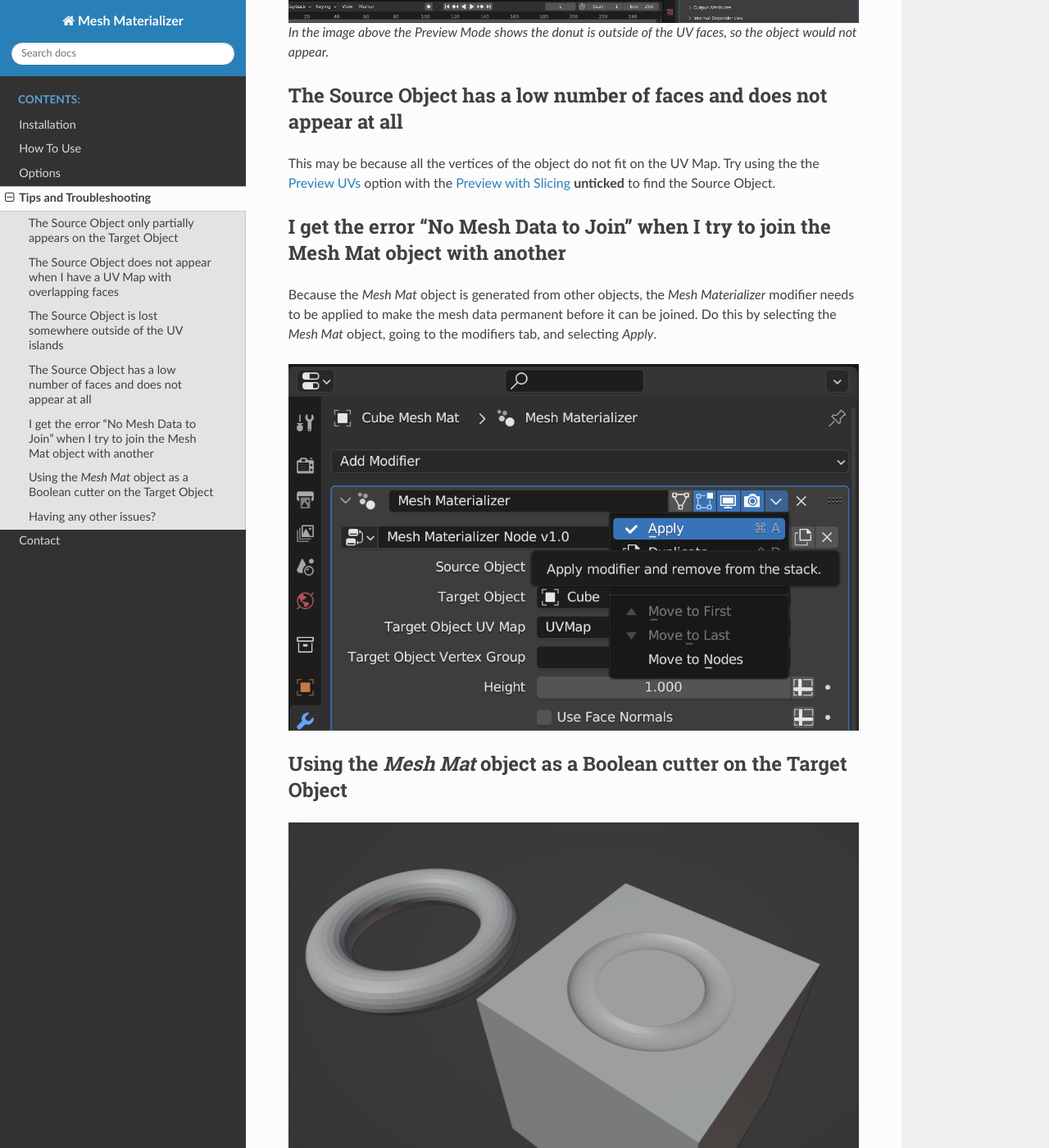
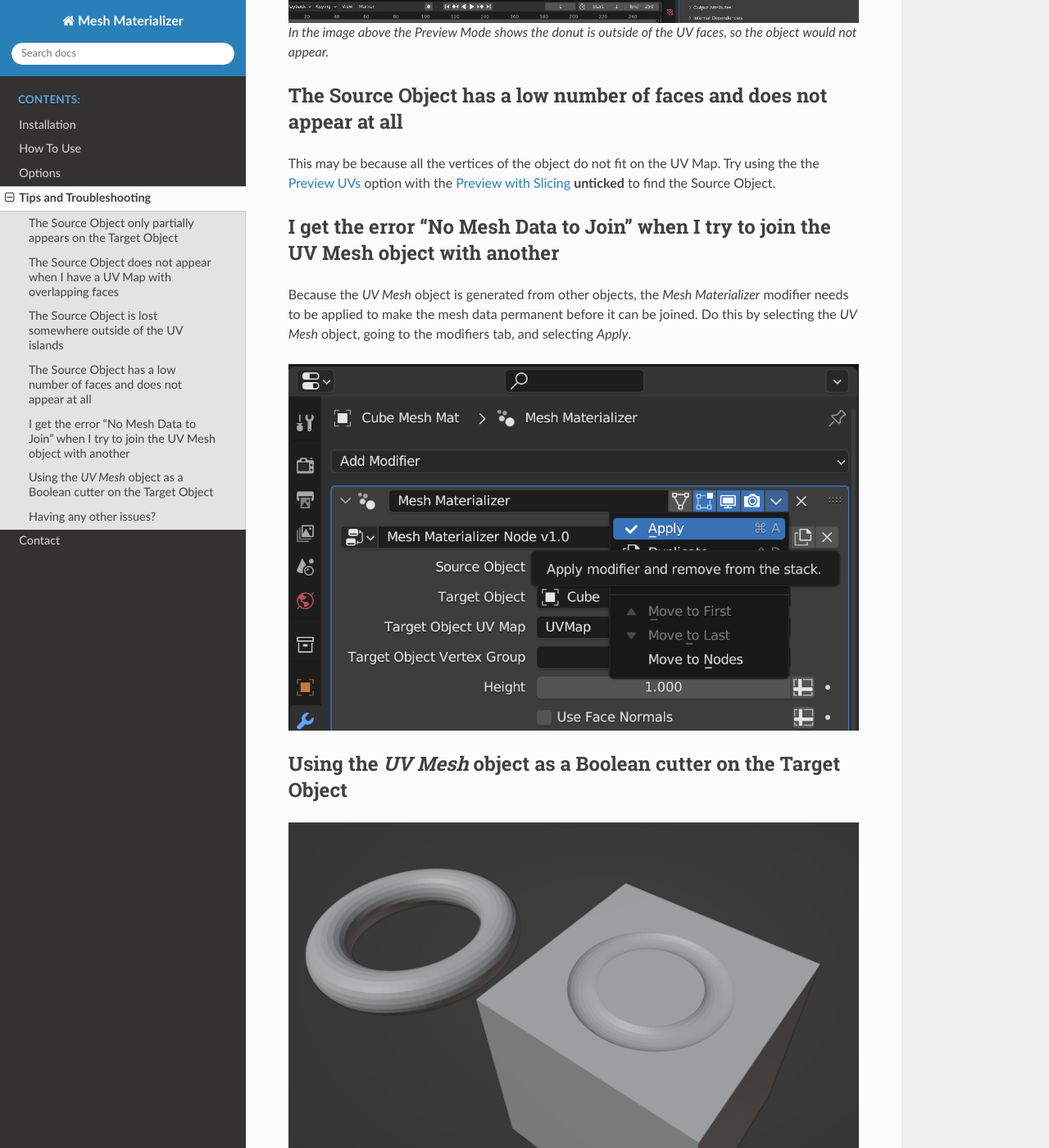
Before and after one commit to mkingsnorth/mesh_materializer_docs, a Sphinx documentation site: the page built from docs/troubleshooting.rst, in a window 1280 px wide and 1400 px high, scrolled down 3122 px. Shown: the whole window at 82% size. Built offline with Sphinx 7.4.7 and the Read the Docs theme 2.0.0, drawn with Linux system fonts in a browser that asks for light colours; some of the changed text lies outside the part shown.

Commit message:
Changed Mesh Mat name to UV Mesh

```diff
--- a/docs/options.rst
+++ b/docs/options.rst
@@ -5,7 +5,7 @@
 .. figure:: images/opts_source_obj_target_obj.jpg
     :alt: The Source Object, Target Object and Materialized Object.
 
-    The Source Object, Target Object and Mesh Mat Object.
+    The Source Object, Target Object and UV Mesh Object.
 
 
 .. figure:: images/cube_uvmap.jpg
@@ -14,7 +14,7 @@
     The Target Object's UV Map.
 
 
-When the add-on runs and the **"<Target Object Name> Mesh Mat"** object is created, it has a Modifier attached to it called *Mesh Materializer* which controls all settings for how the **Source Object** is mapped onto the **Target Object**:
+When the add-on runs and the **UV Mesh** object is created, it has a Modifier attached to it called *Mesh Materializer* which controls all settings for how the **Source Object** is mapped onto the **Target Object**:
 
 =====================
 Modifier Settings
--- a/docs/troubleshooting.rst
+++ b/docs/troubleshooting.rst
@@ -59,20 +59,20 @@
 This may be because all the vertices of the object do not fit on the UV Map.  Try using the  the :ref:`Preview UVs` option with the :ref:`Preview with slicing` **unticked** to find the Source Object.
 
 ===========================================================================================
-I get the error "No Mesh Data to Join" when I try to join the Mesh Mat object with another
+I get the error "No Mesh Data to Join" when I try to join the UV Mesh object with another
 ===========================================================================================
 
-Because the *Mesh Mat* object is generated from other objects, the *Mesh Materializer* modifier needs to be applied to make the mesh data permanent before it can be joined.  Do this by selecting the *Mesh Mat* object, going to the modifiers tab, and selecting *Apply*.
+Because the *UV Mesh* object is generated from other objects, the *Mesh Materializer* modifier needs to be applied to make the mesh data permanent before it can be joined.  Do this by selecting the *UV Mesh* object, going to the modifiers tab, and selecting *Apply*.
 
 .. image:: images/mesh_mat_apply_modifier.png
 
 ===========================================================================================
-Using the *Mesh Mat* object as a Boolean cutter on the Target Object
+Using the *UV Mesh* object as a Boolean cutter on the Target Object
 ===========================================================================================
 
 .. image:: images/boolean_cutter.png
 
-It is best to apply the *Mesh Materializer* modifier on the *Mesh Mat* object before using as a Boolean cutter on the Target Object.  Otherwise, there will be a cyclic relationship between the Target Object and the *Mesh Mat* cutter.
+It is best to apply the *Mesh Materializer* modifier on the *UV Mesh* object before using as a Boolean cutter on the Target Object.  Otherwise, there will be a cyclic relationship between the Target Object and the *UV Mesh* cutter.
 
 
 ==================================
--- a/docs/use.rst
+++ b/docs/use.rst
@@ -60,7 +60,7 @@
 
         .. image:: images/quick_button.png
 
-#. A new object will be created named **"<Target Object Name> Mesh Mat"** with the *Mesh Materializer* modifier added.  Initially this new object may appear strange, because the **Source Object** has been stretched across the entire UV Map of the **Target Object**:
+#. A new object will be created named **"<Source Object Name> - <Target Object Name> UV Mesh"** with the *Mesh Materializer* modifier added.  Initially this new object may appear strange, because the **Source Object** has been stretched across the entire UV Map of the **Target Object**:
 
     .. image:: images/howto_initial.jpg
         :alt: Mesh Materializer
```
